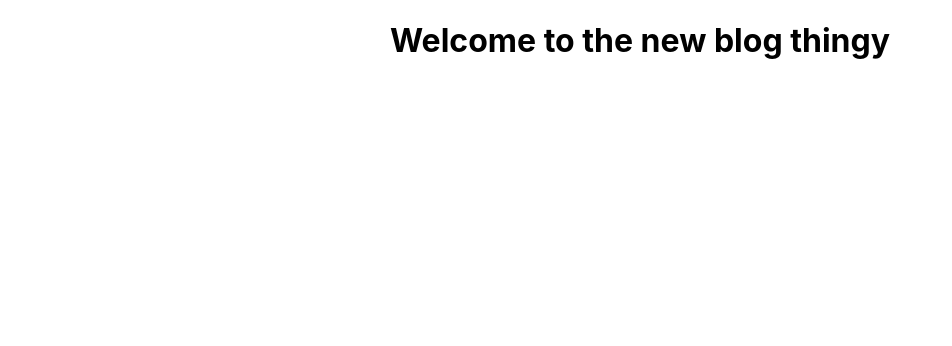
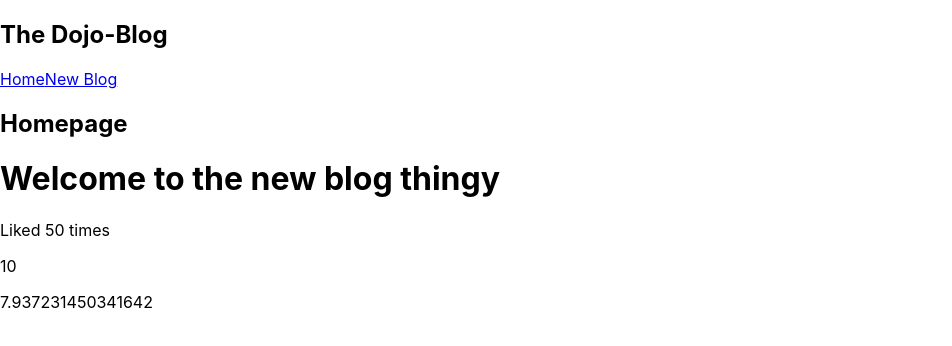
Before and after one commit to Edwin-niwd3/Gym-blog, a React (Create React App) app: page / in a window 1280 px wide. Shown: the top 346 px of the page, without its empty margins (0-952 px from the left). Built offline with nearby package versions, Linux system fonts and the light colour scheme.

Commit message:
Remove App.CSS

```diff
--- a/src/App.css
+++ /dev/null
@@ -1,38 +0,0 @@
-.App {
-  text-align: center;
-}
-
-.App-logo {
-  height: 40vmin;
-  pointer-events: none;
-}
-
-@media (prefers-reduced-motion: no-preference) {
-  .App-logo {
-    animation: App-logo-spin infinite 20s linear;
-  }
-}
-
-.App-header {
-  background-color: #282c34;
-  min-height: 100vh;
-  display: flex;
-  flex-direction: column;
-  align-items: center;
-  justify-content: center;
-  font-size: calc(10px + 2vmin);
-  color: white;
-}
-
-.App-link {
-  color: #61dafb;
-}
-
-@keyframes App-logo-spin {
-  from {
-    transform: rotate(0deg);
-  }
-  to {
-    transform: rotate(360deg);
-  }
-}
--- a/src/App.js
+++ b/src/App.js
@@ -1,13 +1,22 @@
-import './App.css';
+import Navbar from "./Navbar";
+import Home from "./Home";
 
 function App() {
 
   const title = 'Welcome to the new blog thingy';
+  const likes = 50;
 
   return (
     <div className="App">
+      <Navbar>
+      </Navbar>
+      <Home></Home>
      <div className="content">
       <h1>{ title }</h1>
+      <p>Liked { likes } times</p>
+
+      <p> { 10 } </p>
+      <p> { Math.random() * 10 } </p>
      </div>
     </div>
   );
--- /dev/null
+++ b/src/Home.js
@@ -0,0 +1,9 @@
+const Home = () => {
+  return (
+    <div className="home">
+      <h2>Homepage</h2>
+    </div>
+   );
+}
+
+export default Home;
--- /dev/null
+++ b/src/Navbar.js
@@ -0,0 +1,13 @@
+const Navbar = () => {
+  return (
+    <nav className="navbar">
+      <h1>The Dojo-Blog</h1>
+      <div className="links">
+        <a href = "/">Home</a>
+        <a href = "/create">New Blog</a>
+      </div>
+    </nav>
+   );
+}
+
+export default Navbar;
```
